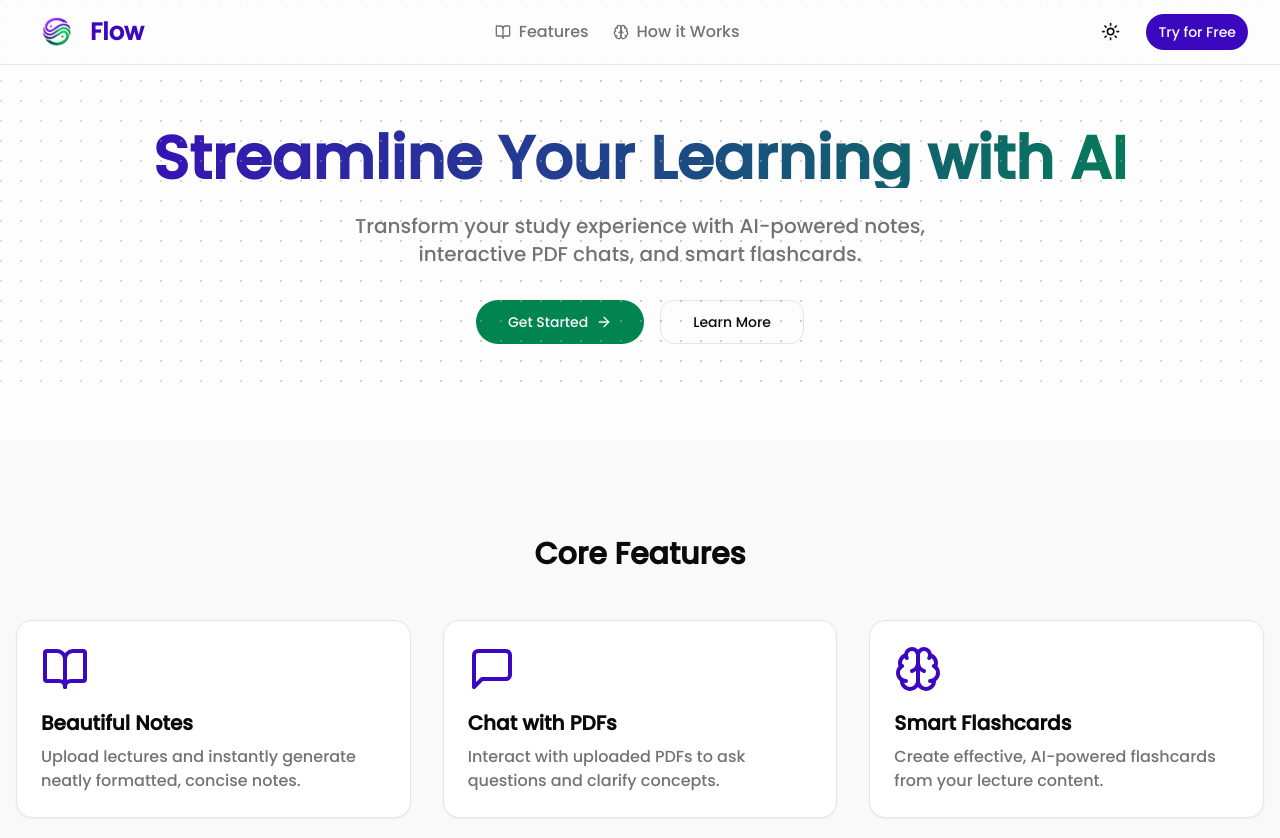
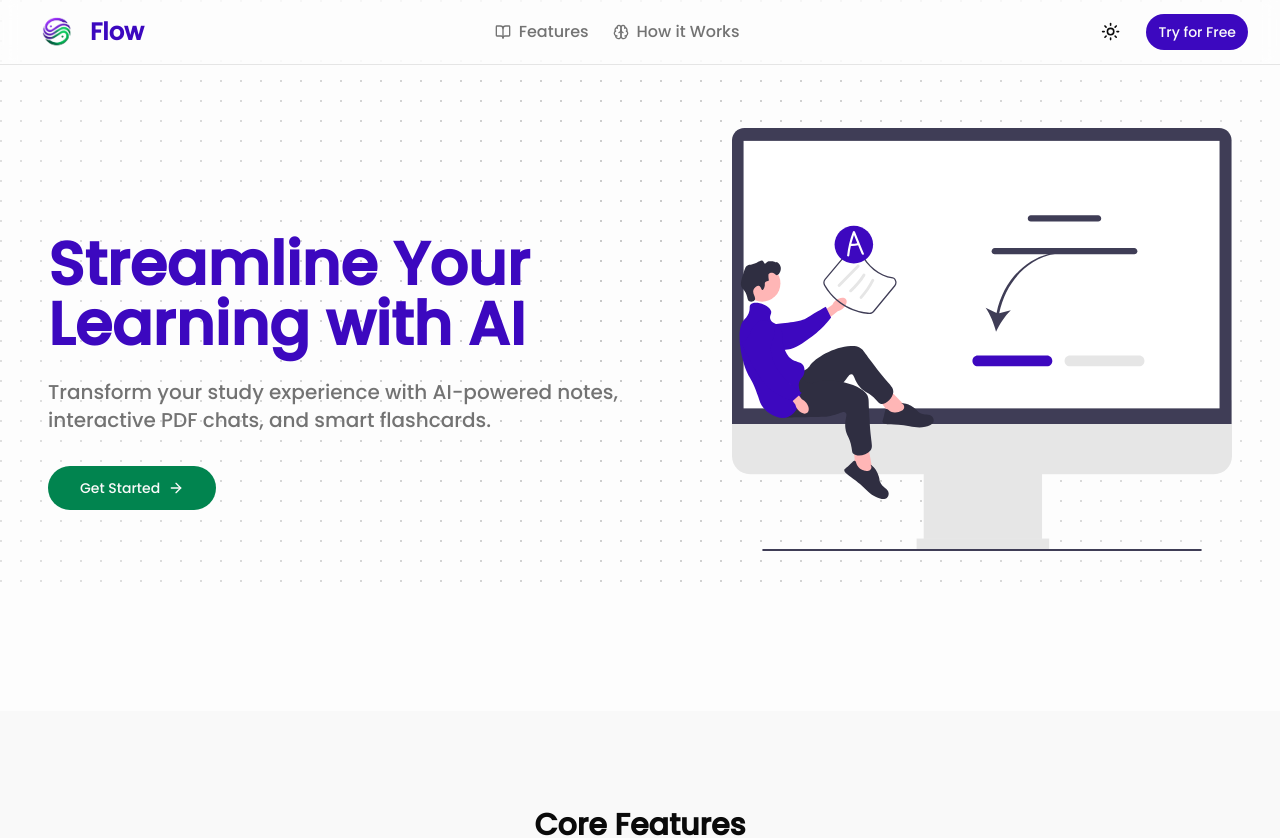
Before and after one commit to codify4/flow-platform, a Next.js app: page / in a window 1280 px wide. Shown: the top 838 px of the page. Built offline with nearby package versions, Linux system fonts and the light colour scheme.

Commit message:
hero section layout update

```diff
--- a/app/layout.tsx
+++ b/app/layout.tsx
@@ -22,7 +22,7 @@ export default function RootLayout({
   return (
     <html lang="en" suppressHydrationWarning>
       <head />
-      <body className={`${poppins.variable} font-sans`} suppressHydrationWarning>
+      <body className={`${poppins.variable} font-sans antialiased`} suppressHydrationWarning>
         <ThemeProvider
           attribute="class"
           defaultTheme="light"
--- a/components/landing/hero.tsx
+++ b/components/landing/hero.tsx
@@ -2,23 +2,35 @@ import { ArrowRight } from "lucide-react"
 import { Button } from "../ui/button"
 import DotPattern from "../ui/dot-pattern"
 import { cn } from "@/lib/utils"
+import Image from "next/image"
 
 const Hero = () => {
   return (
     <div className="container mx-auto text-center">
-      <div className="text-5xl md:text-6xl font-bold mb-6 gradient-text">
+      <div className="flex">
+        <div className="flex flex-row items-center justify-center">
+          <div className="flex flex-col items-start justify-center">
+            <div className="z-10 text-5xl md:text-6xl font-bold mb-6 text-primary text-start">
               Streamline Your Learning with AI
             </div>
-      <p className="text-xl text-muted-foreground max-w-2xl mx-auto mb-8">
+            <p className="z-10 text-xl text-muted-foreground text-start max-w-2xl mb-8">
               Transform your study experience with AI-powered notes, interactive PDF chats, and smart flashcards.
             </p>
+
             <div className="flex gap-4 justify-center">
-        <Button size="lg" className="bg-secondary hover:bg-secondary/90 rounded-full">
+              <Button size="lg" className="z-10 bg-secondary hover:bg-secondary/90 rounded-full">
                 Get Started <ArrowRight className="ml-2 h-4 w-4" />
               </Button>
-        <Button size="lg" variant="outline">
-          Learn More
-        </Button>
+            </div>
+          </div>
+          <Image
+            src={"/hero-img.svg"}
+            alt="hero"
+            className="z-10 hidden lg:flex  mx-auto mb-16"
+            width={500}
+            height={500}
+          />
+        </div>
       </div>
       <DotPattern
         width={20}
@@ -28,7 +40,7 @@ const Hero = () => {
         cr={1}
         className={cn(
           "[mask-image:radial-gradient(1400px_circle_at_center,white,transparent)]",
-          "w-full h-1/2"
+          "w-full h-3/4"
         )}
       />
     </div>
```
Also changed, not shown: public/hero-img.svg (added). Lines whose indentation alone changed are shown as unchanged.
